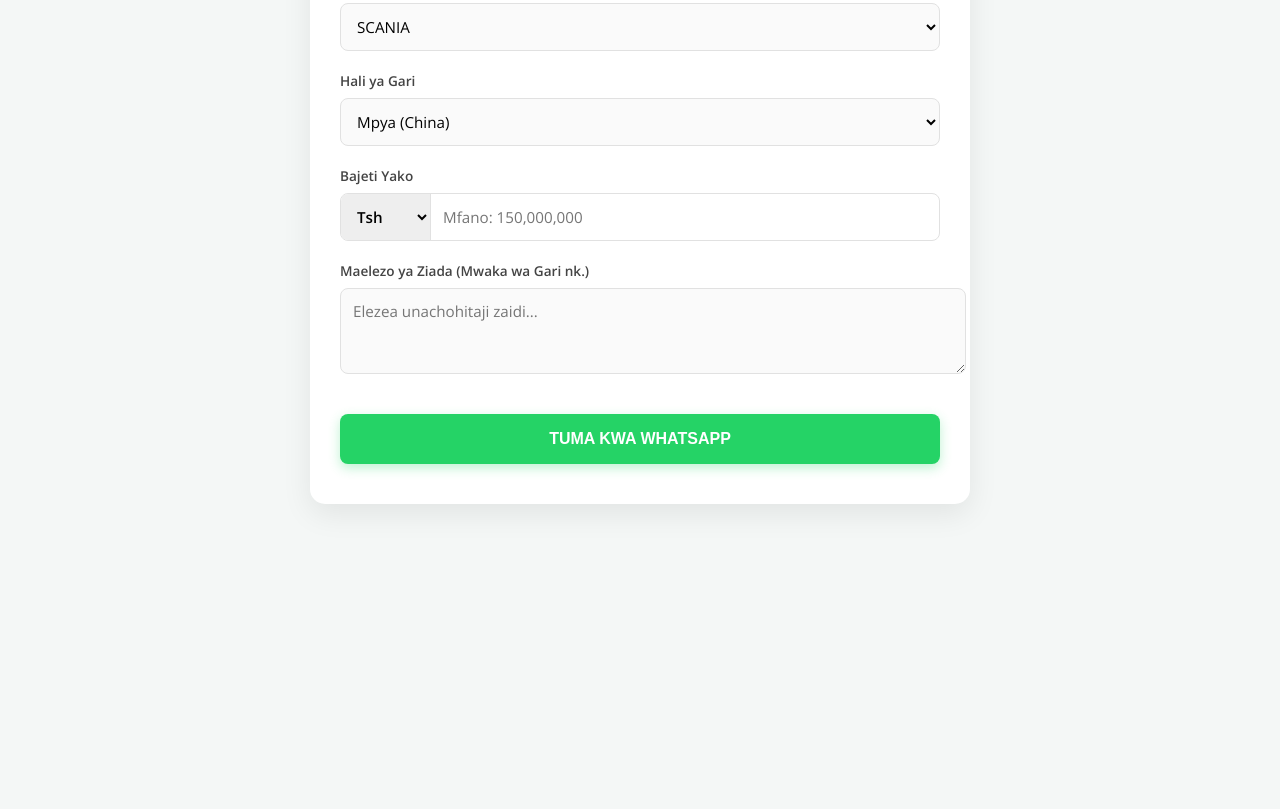
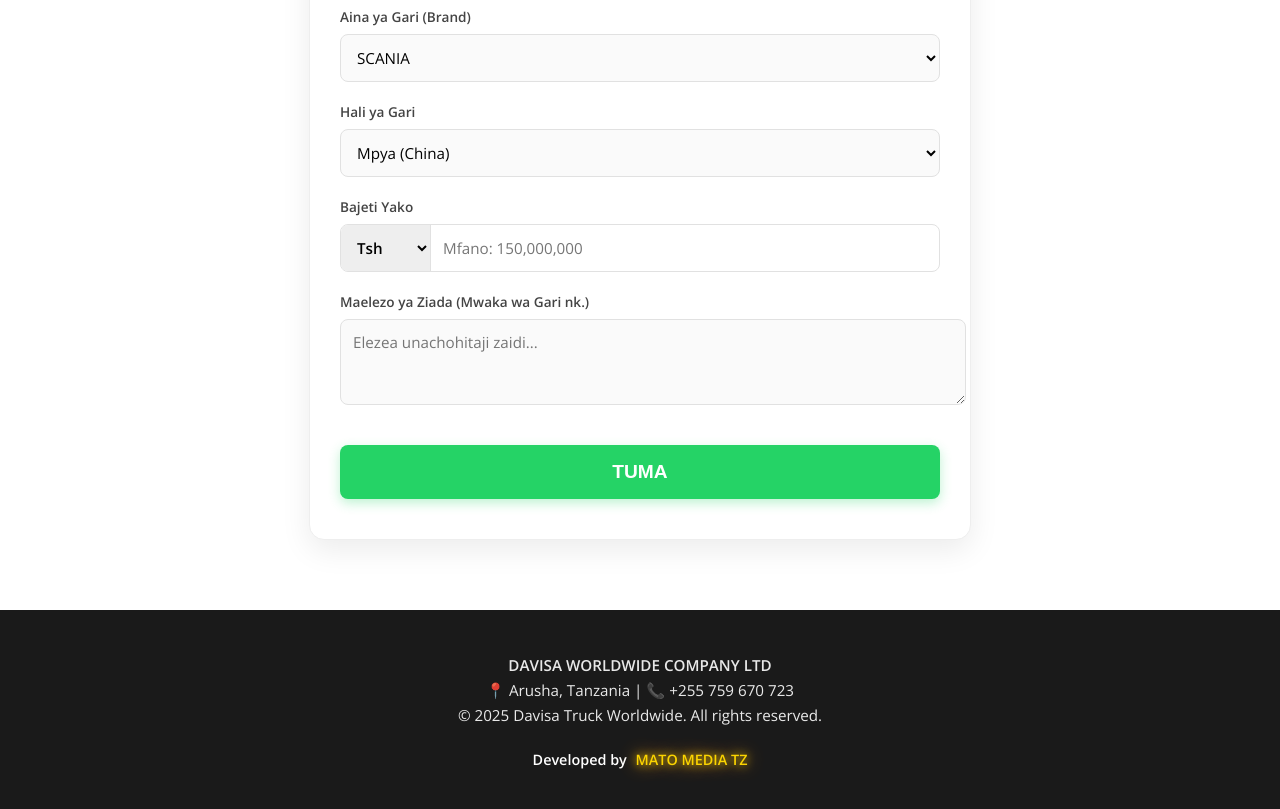
Before and after one commit to worldwide-bit/dav.., a plain HTML site: page agiza-sasa.html in a window 1280 px wide. Shown: the part 483-1292 px from the top of the page. Before the commit the page ends 1037 px from the top, so only its background shows below. Drawn offline with nearby package versions, Linux system fonts and the light colour scheme.

Commit message:
Update agiza-sasa.html

```diff
--- a/agiza-sasa.html
+++ b/agiza-sasa.html
@@ -7,16 +7,17 @@
     <link href="https://fonts.googleapis.com/css2?family=Montserrat:wght@700;800&family=Open+Sans:wght@400;600&display=swap" rel="stylesheet">
     <style>
         :root { --red: #b3211e; --black: #1a1a1a; --white: #ffffff; }
-        body { font-family: 'Open Sans', sans-serif; background: #f4f7f6; margin: 0; transition: 0.3s; }
+
+        body { font-family: 'Open Sans', sans-serif; background: var(--white); margin: 0; transition: 0.3s; display: flex; flex-direction: column; min-height: 100vh; }
 
         /* Header & Navigation */
-        .nav-header { background: white; padding: 15px 8%; box-shadow: 0 2px 5px rgba(0,0,0,0.1); display: flex; justify-content: space-between; align-items: center; }
+        .nav-header { background: white; padding: 15px 8%; box-shadow: 0 2px 15px rgba(0,0,0,0.1); display: flex; justify-content: space-between; align-items: center; position: sticky; top: 0; z-index: 1000; }
         .back-btn { text-decoration: none; color: var(--red); font-weight: bold; font-size: 0.9rem; }
 
         /* Form Box */
-        .form-box { max-width: 600px; margin: 50px auto; background: white; padding: 40px 30px; border-radius: 15px; box-shadow: 0 10px 30px rgba(0,0,0,0.08); position: relative; }
+        .content-wrap { flex: 1; padding-bottom: 50px; }
+        .form-box { max-width: 600px; margin: 80px auto 20px; background: white; padding: 40px 30px; border-radius: 15px; box-shadow: 0 10px 30px rgba(0,0,0,0.08); position: relative; border: 1px solid #eee; }
 
-        /* Logo ya Mduara (Circle Logo) */
         .logo-wrap {
             width: 120px; height: 120px; background: white;
             border-radius: 50%; border: 4px solid var(--red);
@@ -40,13 +41,30 @@
         .budget-container select { width: 90px; border: none; background: #eee; border-right: 1px solid #e1e1e1; border-radius: 0; font-weight: bold; }
         .budget-container input { border: none; flex: 1; background: #fff; }
 
-        /* WhatsApp Button */
-        .submit-wa { background: #25D366; color: white; border: none; width: 100%; padding: 16px; font-size: 1rem; font-weight: 800; cursor: pointer; border-radius: 8px; margin-top: 15px; transition: 0.3s; box-shadow: 0 4px 12px rgba(37, 211, 102, 0.3); }
+        .submit-wa { background: #25D366; color: white; border: none; width: 100%; padding: 16px; font-size: 1.2rem; font-weight: 800; cursor: pointer; border-radius: 8px; margin-top: 15px; transition: 0.3s; box-shadow: 0 4px 12px rgba(37, 211, 102, 0.3); text-transform: uppercase; }
         .submit-wa:hover { background: #1eb954; transform: translateY(-2px); }
 
         .lang-btn { background: var(--black); color: white; border: none; padding: 8px 16px; border-radius: 6px; cursor: pointer; font-weight: bold; font-size: 0.8rem; }
 
-        @media (max-width: 600px) { .location-grid { grid-template-columns: 1fr; } .form-box { margin: 80px 15px; } }
+        /* FOOTER STYLE KAMA INDEX KUU */
+        footer { background: var(--black); color: white; padding: 40px 8%; text-align: center; margin-top: auto; }
+        footer p { margin: 5px 0; opacity: 0.9; font-size: 0.95rem; }
+
+        .developer-credit { margin-top: 25px; font-size: 0.9rem; font-weight: bold; color: #ffffff; }
+        .dev-link {
+            color: #FFD700;
+            text-decoration: none;
+            margin-left: 5px;
+            text-transform: uppercase;
+            animation: glow 1.5s infinite alternate;
+        }
+
+        @keyframes glow {
+            from { text-shadow: 0 0 2px #FFD700, 0 0 5px #FFD700; opacity: 0.8; }
+            to { text-shadow: 0 0 10px #FFD700, 0 0 20px #FF8C00; opacity: 1; }
+        }
+
+        @media (max-width: 600px) { .location-grid { grid-template-columns: 1fr; } .form-box { margin: 80px 15px 50px; } }
     </style>
 </head>
 <body>
@@ -56,6 +74,7 @@
     <button class="lang-btn" onclick="toggleLang()" id="lBtn">English</button>
 </div>
 
+<div class="content-wrap">
     <div class="form-box">
         <div class="logo-wrap">
             <img src="logo.png" alt="Davisa Logo">
@@ -124,9 +143,19 @@
                 <textarea id="message" rows="3" placeholder="Elezea unachohitaji zaidi..."></textarea>
             </div>
 
-        <button type="button" class="submit-wa" onclick="sendToWA()" id="fBtn">TUMA KWA WHATSAPP</button>
+            <button type="button" class="submit-wa" onclick="sendToWA()" id="fBtn">TUMA</button>
         </form>
     </div>
+</div>
+
+<footer>
+    <p><strong>DAVISA WORLDWIDE COMPANY LTD</strong></p>
+    <p>📍 Arusha, Tanzania | 📞 +255 759 670 723</p>
+    <p>&copy; 2025 Davisa Truck Worldwide. All rights reserved.</p>
+    <div class="developer-credit">
+        Developed by <a href="https://www.instagram.com/matomediatz/" target="_blank" class="dev-link">MATO MEDIA TZ</a>
+    </div>
+</footer>
 
 <script>
     let currentLang = 'sw';
@@ -141,7 +170,6 @@
             "Tanga": ["Tanga Mjini", "Korogwe", "Lushoto"],
             "Kilimanjaro": ["Moshi", "Hai", "Same"],
             "Morogoro": ["Morogoro Mjini", "Kilosa", "Ifakara"]
-            // ... (Unaweza kuongeza mikoa mingine hapa kama ilivyokuwa mwanzo)
         },
         "Kenya": { "Nairobi": ["Central", "Westlands"], "Mombasa": ["Nyali", "Mvita"] },
         "Uganda": { "Kampala": ["Central Division"], "Entebbe": ["Division A"] }
@@ -154,7 +182,7 @@
             optOther: "Other Country...", optReg: "Region", optDist: "District",
             lTruck: "Truck Brand", lCond: "Truck Condition", optNew: "Brand New (China)",
             optUsed: "Used (UK Import)", lBudget: "Your Budget", lMsg: "Extra Details",
-            pMsg: "Describe (Year, Model etc)...", fBtn: "SEND TO WHATSAPP",
+            pMsg: "Describe (Year, Model etc)...", fBtn: "SUBMIT",
             lBtn: "Swahili", alert: "Please fill all fields!"
         },
         sw: {
@@ -163,7 +191,7 @@
             optOther: "Nchi Nyingine...", optReg: "Mkoa", optDist: "Wilaya",
             lTruck: "Aina ya Gari (Brand)", lCond: "Hali ya Gari", optNew: "Mpya (China)",
             optUsed: "Iliyotumika (UK)", lBudget: "Bajeti Yako", lMsg: "Maelezo ya Ziada",
-            pMsg: "Elezea unachohitaji zaidi...", fBtn: "TUMA KWA WHATSAPP",
+            pMsg: "Elezea unachohitaji zaidi...", fBtn: "TUMA",
             lBtn: "English", alert: "Tafadhali jaza taarifa zote!"
         }
     };
```
Lines whose indentation alone changed are shown as unchanged.
